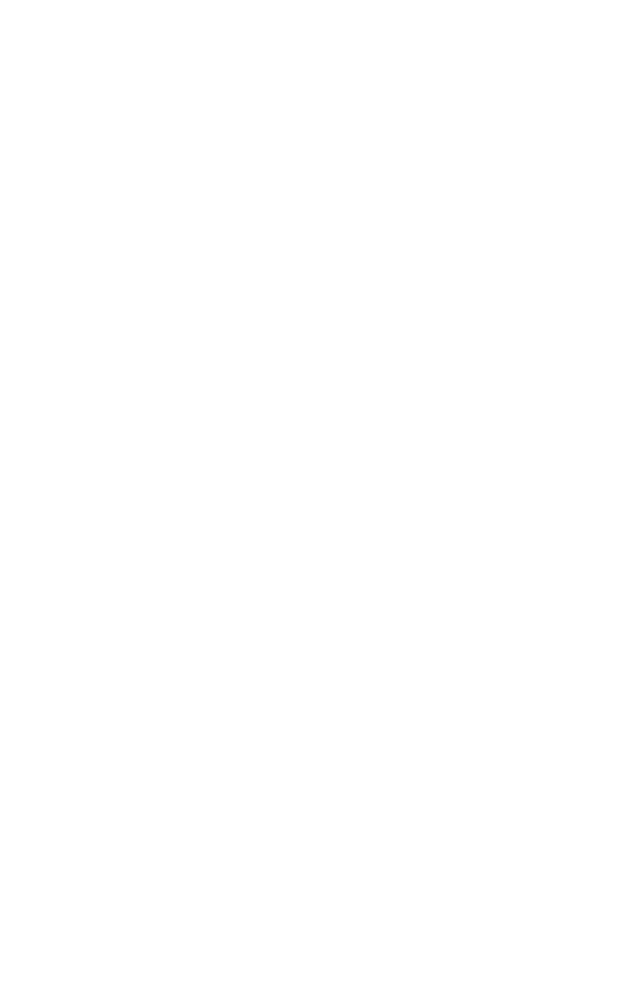
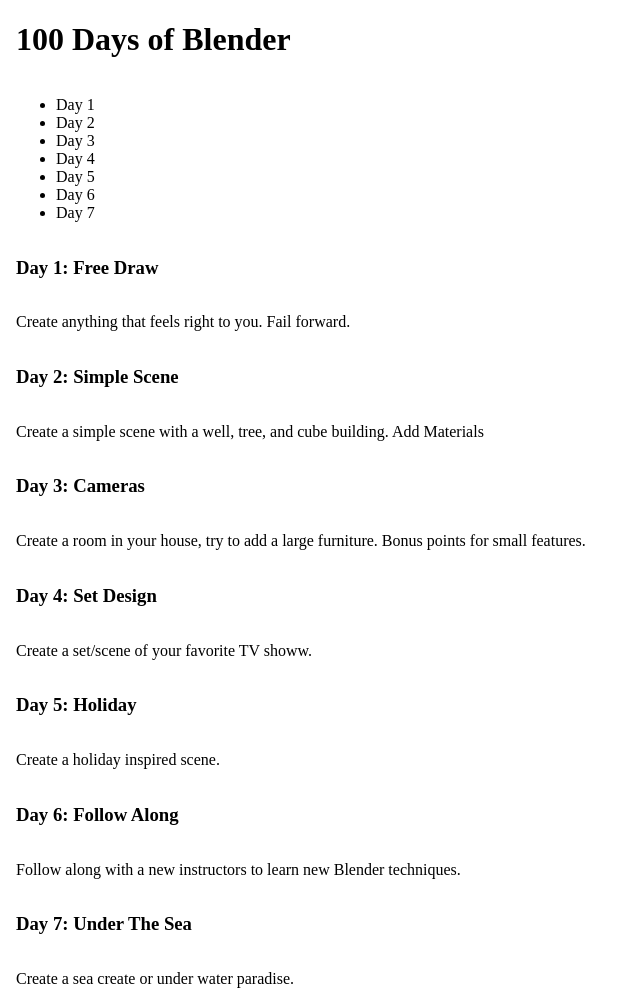
Before and after one commit to digitaldeja0/100-day-blender-challenge, a plain HTML site: page index.html in a window 1280 px wide. Shown: the whole page, without its empty margins (0-640 px from the left). Before the commit the page ends 800 px from the top, so only its background shows below. Drawn offline with Linux system fonts and the light colour scheme.

Commit message:
Update HTML
Add day 1-7 for the  100 day challenge.

```diff
--- a/index.html
+++ b/index.html
@@ -4,13 +4,15 @@
     <meta charset="UTF-8">
     <meta http-equiv="X-UA-Compatible" content="IE=edge">
     <meta name="viewport" content="width=device-width, initial-scale=1.0">
-    <title>100 Days of Blender/title>
+    <title>100 Days of Blender</title>
     <link rel="icon" type="image/png" href="https://www.google.com/s2/u/0/favicons?domain=heydeja.com">
     <link rel="stylesheet" href="https://cdnjs.cloudflare.com/ajax/libs/font-awesome/6.0.0-beta2/css/all.min.css">
     <link rel="stylesheet" href="styles.css">
 </head>
 
-<h1>100 Days of Blender</h1>
+<div class="container">
+
+    <h1>100 Days of Blender</h1>
 <ul>
     <li>Day 1</li>
     <li>Day 2</li>
@@ -18,8 +20,33 @@
     <li>Day 4</li>
     <li>Day 5</li>
     <li>Day 6</li>
-    <li>Day 7/li>
+    <li>Day 7</li>
 </ul>
+
+<h3>Day 1: Free Draw</h3>
+<p>Create anything that feels right to you. Fail forward.</p>
+
+<h3>Day 2: Simple Scene</h3>
+<p>Create a simple scene with a well, tree, and cube building. Add Materials</p>
+
+<h3>Day 3: Cameras</h3>
+<p>Create a room in your house, try to add a large furniture. Bonus points for small features.</p>
+
+<h3>Day 4: Set Design</h3>
+<p>Create a set/scene of your favorite TV showw. </p>
+
+<h3>Day 5: Holiday</h3>
+<p>Create a holiday inspired scene.</p>
+
+<h3>Day 6: Follow Along</h3>
+<p>Follow along with a new instructors to learn new Blender techniques.</p>
+
+<h3>Day 7: Under The Sea</h3>
+<p>Create a sea create or under water paradise.</p>
+
+</div>
+
+
 <body>
 
     <!-- Script -->
--- a/styles.css
+++ b/styles.css
@@ -4,4 +4,12 @@ html{
 body{
     margin: 0;
     min-height: 100vh;
+    text-decoration: none;
 }
+
+.container{
+    display: flex;
+    flex-direction: column;
+    margin: 0 1em;
+    overflow: hidden;
+}
```
